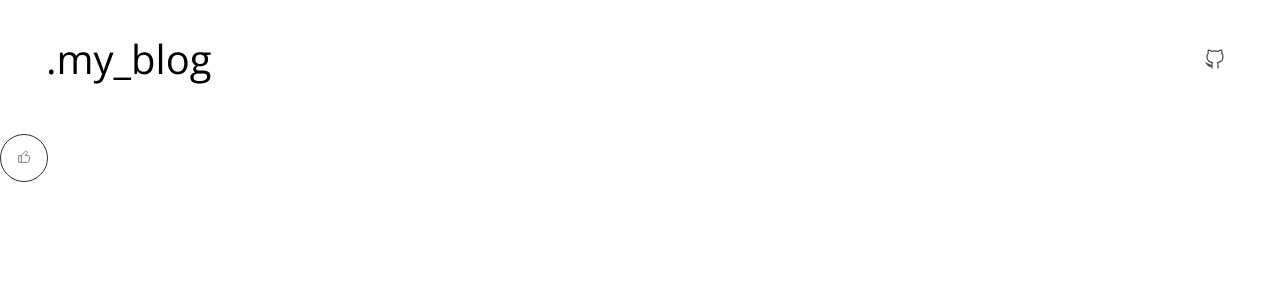
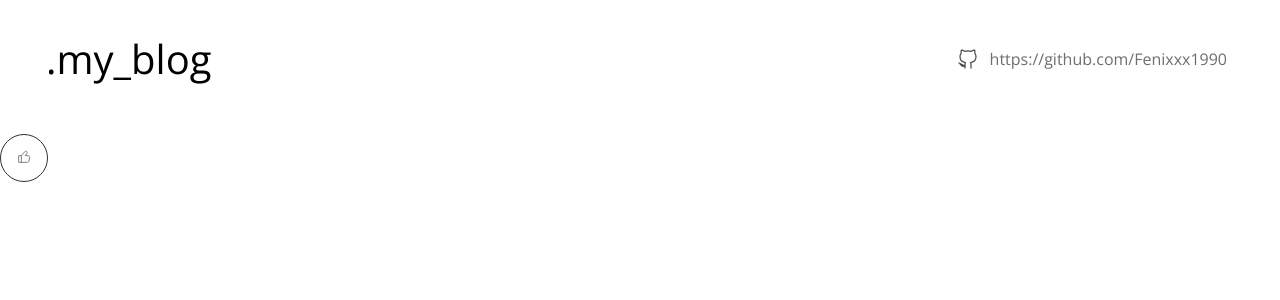
Before and after one commit to Fenixxx1990/NestJS-Homework, a Next.js app: page /detail in a window 1280 px wide. Shown: the top 300 px of the page. Built offline with nearby package versions, Linux system fonts and the light colour scheme.

Commit message:
add context

```diff
--- a/app/layout.tsx
+++ b/app/layout.tsx
@@ -2,7 +2,8 @@ import type { Metadata } from "next";
 import { Open_Sans } from "next/font/google";
 import "./globals.css";
 import { type JSX } from "react";
-import { Sidebar } from "@/components/Sidebar/Sidebar";
+import { Header } from "@/components/Header/Header";
+import { AppProvider } from "@/context/AppContext";
 
 const openSans = Open_Sans({
   subsets: ["cyrillic"],
@@ -24,8 +25,10 @@ export default function RootLayout({
   return (
     <html lang="ru" className={openSans.variable}>
       <body>
-        <Sidebar />
-        {children}
+        <AppProvider>
+          <Header />
+          {children}
+        </AppProvider>
       </body>
     </html>
   );
--- a/components/Sidebar/Sidebar.module.css
+++ b/components/Header/Header.module.css
@@ -1,11 +1,14 @@
-.sidebar {
+.header {
   display: flex;
   align-items: center;
   justify-content: space-between;
   padding: 8px 43px 25px 36px;
 }
 
-.sidebar svg {
+.url {
+  display: flex;
+  gap: 10px;
+  align-items: center;
   padding: 38px 10px;
 }
 
--- a/components/Sidebar/Sidebar.props.ts
+++ b/components/Header/Header.props.ts
@@ -1,6 +1,6 @@
 import type { DetailedHTMLProps, HTMLAttributes } from "react";
 
-export type SidebarProps = DetailedHTMLProps<
+export type HeaderProps = DetailedHTMLProps<
   HTMLAttributes<HTMLDivElement>,
   HTMLDivElement
 >;
--- /dev/null
+++ b/components/Header/Header.tsx
@@ -0,0 +1,24 @@
+"use client";
+import { useEffect, type JSX } from "react";
+import styles from "./Header.module.css";
+import { type HeaderProps } from "./Header.props";
+import GitLogo from "./git-logo.svg";
+import { useAppContext } from "@/context/AppContext";
+
+export const Header = ({ ...props }: HeaderProps): JSX.Element => {
+  const { githubUrl, setGithubUrl } = useAppContext();
+
+  useEffect(() => {
+    setGithubUrl("https://github.com/Fenixxx1990");
+  }, [setGithubUrl]);
+
+  return (
+    <header className={styles.header} {...props}>
+      <div className={styles.text}>.my_blog</div>
+      <span className={styles.url}>
+        <GitLogo />
+        {githubUrl}
+      </span>
+    </header>
+  );
+};
--- a/components/Sidebar/Sidebar.tsx
+++ /dev/null
@@ -1,13 +0,0 @@
-import { type JSX } from "react";
-import styles from "./Sidebar.module.css";
-import { type SidebarProps } from "./Sidebar.props";
-import GitLogo from "./git-logo.svg";
-
-export const Sidebar = ({ ...props }: SidebarProps): JSX.Element => {
-  return (
-    <header className={styles.sidebar} {...props}>
-      <div className={styles.text}>.my_blog</div>
-      <GitLogo />
-    </header>
-  );
-};
--- /dev/null
+++ b/context/AppContext.tsx
@@ -0,0 +1,39 @@
+"use client";
+
+import type { JSX, ReactNode } from "react";
+import { createContext, useContext, useState } from "react";
+
+// Тип для данных контекста
+interface AppContextType {
+  githubUrl: string;
+  setGithubUrl: (url: string) => void;
+}
+
+// Значение по умолчанию
+const AppContext = createContext<AppContextType | undefined>(undefined);
+
+// Провайдер компонента
+export function AppProvider({
+  children,
+}: {
+  children: ReactNode;
+}): JSX.Element {
+  // Храним ссылку на GitHub
+  const [githubUrl, setGithubUrl] = useState("https://github.com");
+
+  const value = {
+    githubUrl,
+    setGithubUrl,
+  };
+
+  return <AppContext.Provider value={value}>{children}</AppContext.Provider>;
+}
+
+// Хук для удобного использования контекста
+export function useAppContext(): AppContextType {
+  const context = useContext(AppContext);
+  if (context === undefined) {
+    throw new Error("useAppContext must be used within an AppProvider");
+  }
+  return context;
+}
```
Also changed, not shown: components/Header/git-logo.svg (renamed from components/Sidebar/git-logo.svg).
